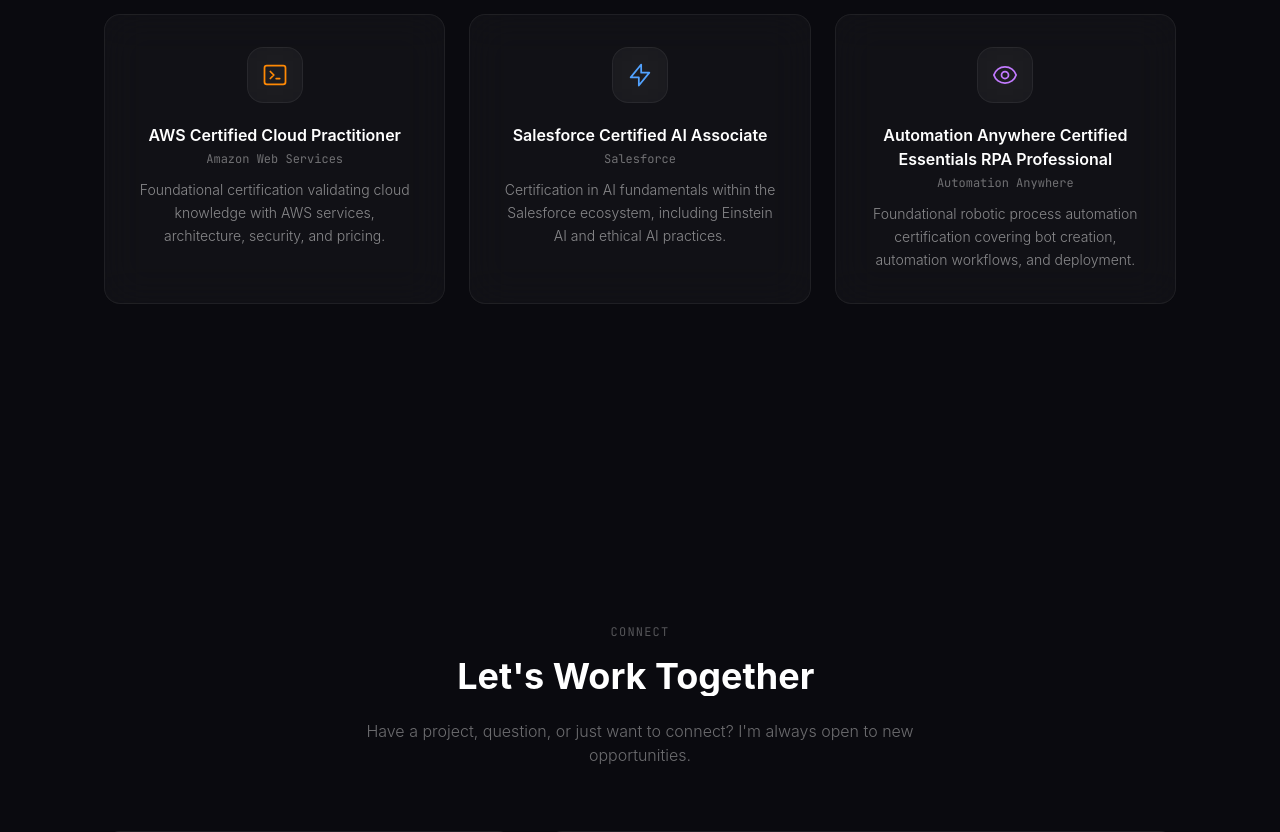
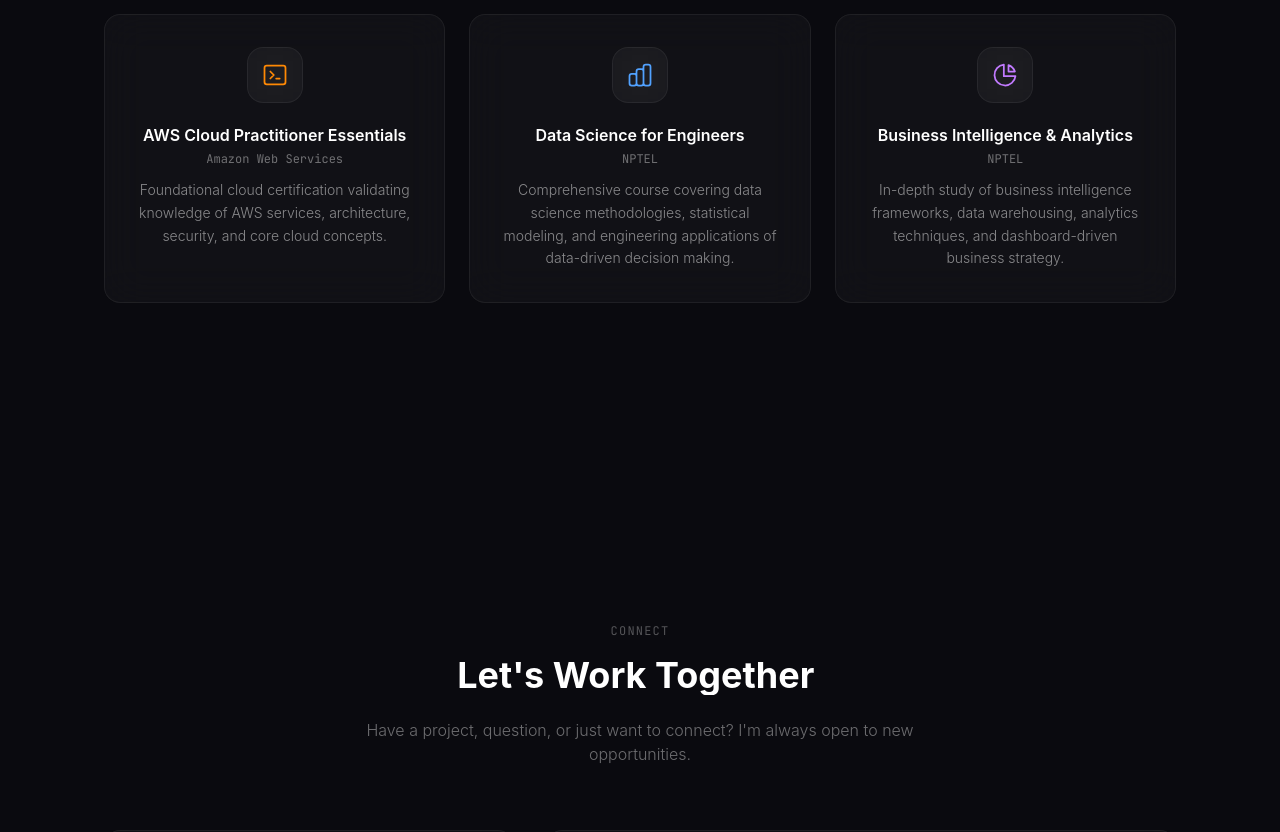
Before and after one commit to VijayaKumarchinta/portfolio, a Vue app: page / in a window 1280 px wide. Shown: the part 5520-6352 px from the top of the page. Built offline with nearby package versions, Linux system fonts and the light colour scheme; a web font is replaced by a local one.

Commit message:
Update certifications to match resume

```diff
--- a/src/components/Sections/Certifications.vue
+++ b/src/components/Sections/Certifications.vue
@@ -4,24 +4,24 @@
 
 const certifications = [
   {
-    title: 'AWS Certified Cloud Practitioner',
+    title: 'AWS Cloud Practitioner Essentials',
     issuer: 'Amazon Web Services',
-    description: 'Foundational certification validating cloud knowledge with AWS services, architecture, security, and pricing.',
+    description: 'Foundational cloud certification validating knowledge of AWS services, architecture, security, and core cloud concepts.',
     icon: 'M8 9l3 3-3 3m5 0h3M5 20h14a2 2 0 002-2V6a2 2 0 00-2-2H5a2 2 0 00-2 2v12a2 2 0 002 2z',
     color: 'rgba(255, 153, 0, 0.15)',
   },
   {
-    title: 'Salesforce Certified AI Associate',
-    issuer: 'Salesforce',
-    description: 'Certification in AI fundamentals within the Salesforce ecosystem, including Einstein AI and ethical AI practices.',
-    icon: 'M13 10V3L4 14h7v7l9-11h-7z',
-    color: 'rgba(0, 168, 255, 0.15)',
+    title: 'Data Science for Engineers',
+    issuer: 'NPTEL',
+    description: 'Comprehensive course covering data science methodologies, statistical modeling, and engineering applications of data-driven decision making.',
+    icon: 'M9 19v-6a2 2 0 00-2-2H5a2 2 0 00-2 2v6a2 2 0 002 2h2a2 2 0 002-2zm0 0V9a2 2 0 012-2h2a2 2 0 012 2v10m-6 0a2 2 0 002 2h2a2 2 0 002-2m0 0V5a2 2 0 012-2h2a2 2 0 012 2v14a2 2 0 01-2 2h-2a2 2 0 01-2-2z',
+    color: 'rgba(59, 130, 246, 0.15)',
   },
   {
-    title: 'Automation Anywhere Certified Essentials RPA Professional',
-    issuer: 'Automation Anywhere',
-    description: 'Foundational robotic process automation certification covering bot creation, automation workflows, and deployment.',
-    icon: 'M15 12a3 3 0 11-6 0 3 3 0 016 0z M2.458 12C3.732 7.943 7.523 5 12 5c4.478 0 8.268 2.943 9.542 7-1.274 4.057-5.064 7-9.542 7-4.477 0-8.268-2.943-9.542-7z',
+    title: 'Business Intelligence & Analytics',
+    issuer: 'NPTEL',
+    description: 'In-depth study of business intelligence frameworks, data warehousing, analytics techniques, and dashboard-driven business strategy.',
+    icon: 'M11 3.055A9.001 9.001 0 1020.945 13H11V3.055z M20.488 9H15V3.512A9.025 9.025 0 0120.488 9z',
     color: 'rgba(167, 139, 250, 0.15)',
   },
 ]
```
